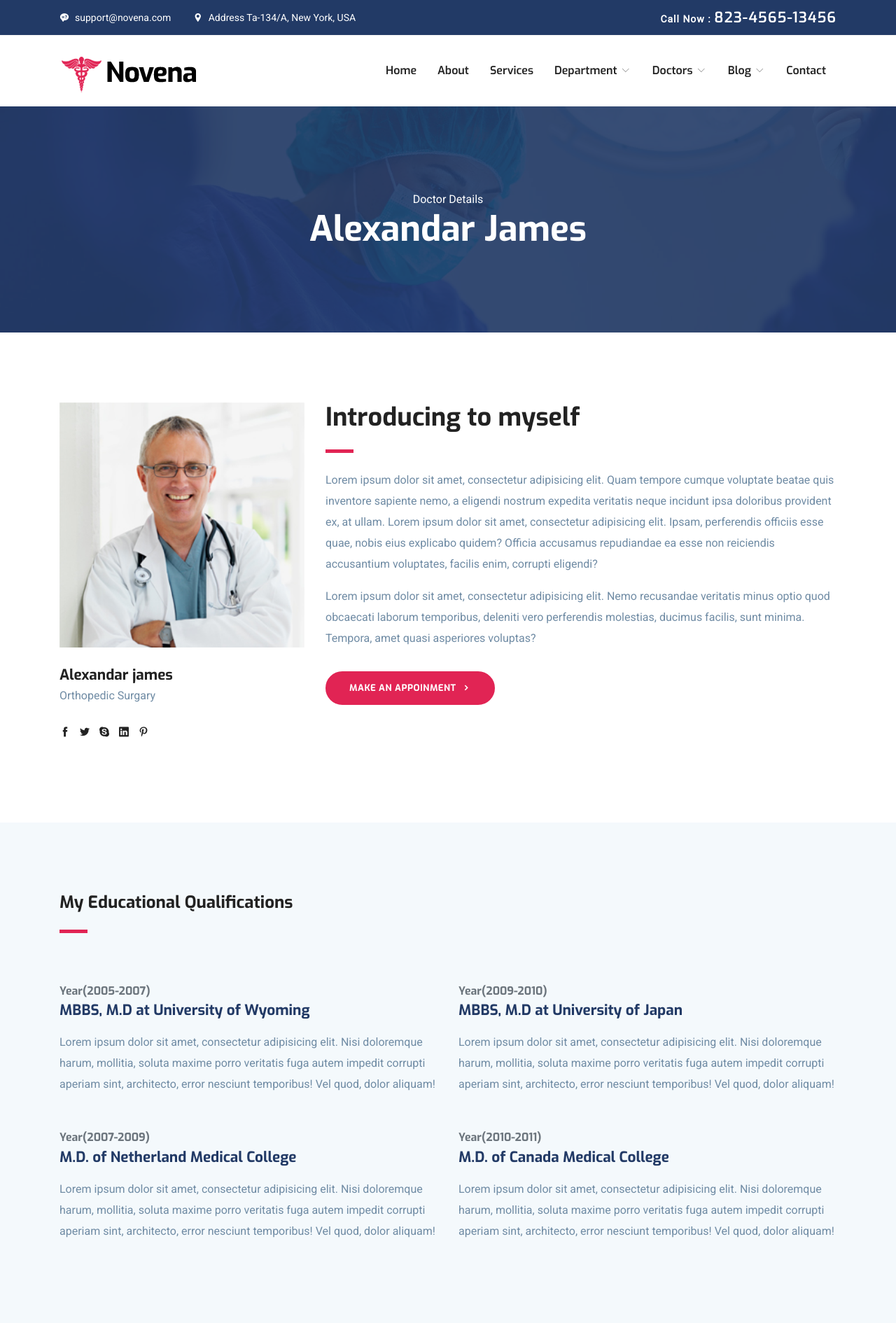
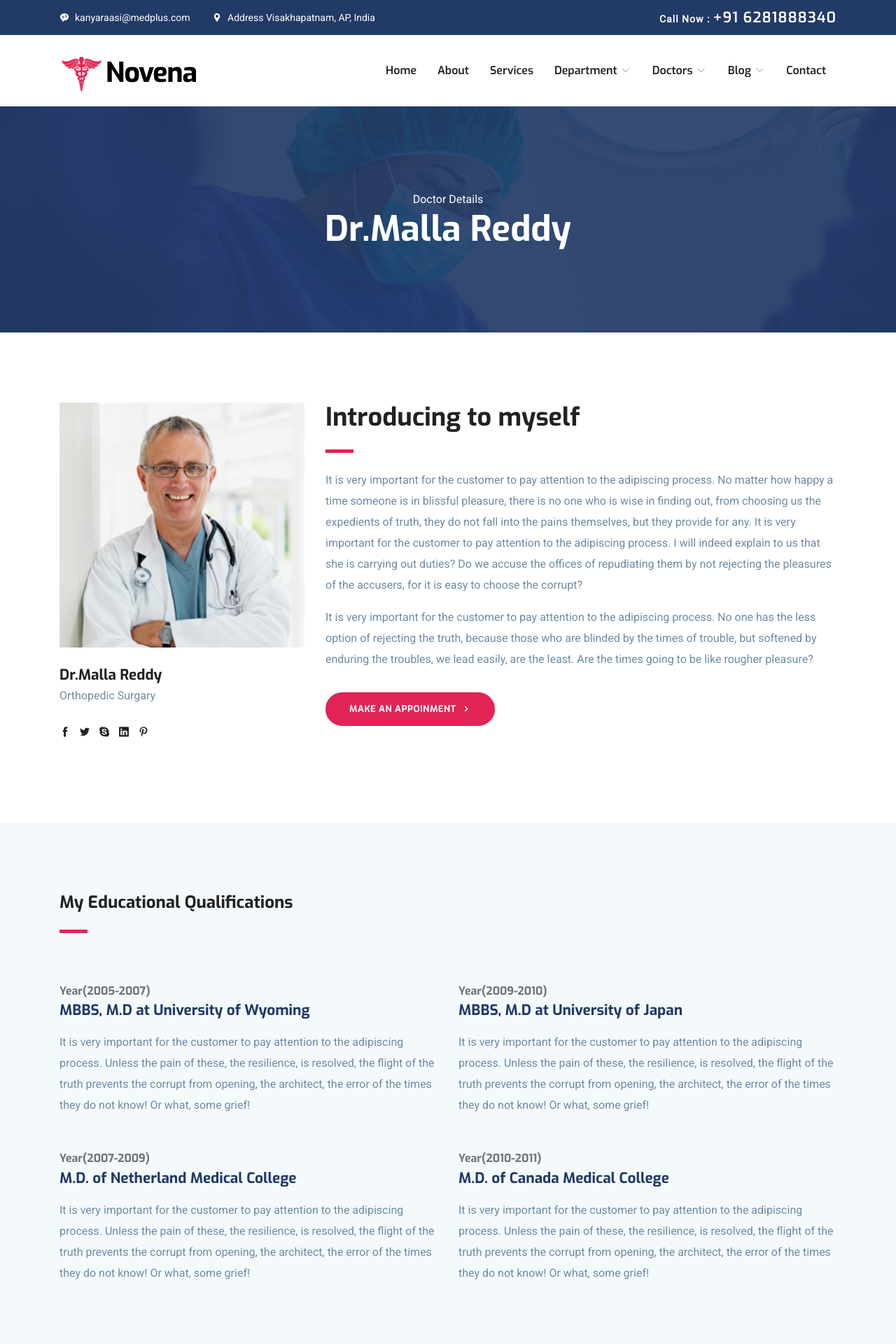
Before and after one commit to Nagendra-Amara/Hospital, a PHP site: page /doctor-single.php in a window 1280 px wide. Shown: the top 1920 px of the page at 70% size. Run offline with PHP 8.4, Linux system fonts and the light colour scheme; some libraries are stand-ins or nearby versions.

Commit message:
Few changes

```diff
--- a/doctor-single.php
+++ b/doctor-single.php
@@ -5,7 +5,7 @@
   <meta name="description" content="Orbitor,business,company,agency,modern,bootstrap4,tech,software">
   <meta name="author" content="themefisher.com">
 
-  <title>Novena- Health & Care Medical template</title>
+  <title>Medplus- Health & Care Medical template</title>
 
   <!-- Favicon -->
   <link rel="shortcut icon" type="image/x-icon" href="/images/favicon.ico" />
@@ -31,15 +31,15 @@
 			<div class="row align-items-center">
 				<div class="col-lg-6">
 					<ul class="top-bar-info list-inline-item pl-0 mb-0">
-						<li class="list-inline-item"><a href="mailto:support@gmail.com"><i class="icofont-support-faq mr-2"></i>support@novena.com</a></li>
-						<li class="list-inline-item"><i class="icofont-location-pin mr-2"></i>Address Ta-134/A, New York, USA </li>
+						<li class="list-inline-item"><a href="mailto:kanyaraasi@medplus.com"><i class="icofont-support-faq mr-2"></i>kanyaraasi@medplus.com</a></li>
+						<li class="list-inline-item"><i class="icofont-location-pin mr-2"></i>Address Visakhapatnam, AP, India </li>
 					</ul>
 				</div>
 				<div class="col-lg-6">
 					<div class="text-lg-right top-right-bar mt-2 mt-lg-0">
-						<a href="tel:+23-345-67890" >
+						<a href="tel:+91 6281888340" >
 							<span>Call Now : </span>
-							<span class="h4">823-4565-13456</span>
+							<span class="h4">+91 6281888340</span>
 						</a>
 					</div>
 				</div>
@@ -105,7 +105,7 @@
       <div class="col-md-12">
         <div class="block text-center">
           <span class="text-white">Doctor Details</span>
-          <h1 class="text-capitalize mb-5 text-lg">Alexandar james</h1>
+          <h1 class="text-capitalize mb-5 text-lg">Dr.Malla Reddy</h1>
 
           <!-- <ul class="list-inline breadcumb-nav">
             <li class="list-inline-item"><a href="index.html" class="text-white">Home</a></li>
@@ -127,7 +127,7 @@
 					<img src="images/team/1.jpg" alt="" class="img-fluid w-100">
 
 					<div class="info-block mt-4">
-						<h4 class="mb-0">Alexandar james</h4>
+						<h4 class="mb-0">Dr.Malla Reddy</h4>
 						<p>Orthopedic Surgary</p>
 
 						<ul class="list-inline mt-4 doctor-social-links">
@@ -145,10 +145,10 @@
 				<div class="doctor-details mt-4 mt-lg-0">
 					<h2 class="text-md">Introducing to myself</h2>
 					<div class="divider my-4"></div>
-					<p>Lorem ipsum dolor sit amet, consectetur adipisicing elit. Quam tempore cumque voluptate beatae quis inventore sapiente nemo, a eligendi nostrum expedita veritatis neque incidunt ipsa doloribus provident ex, at ullam. Lorem ipsum dolor sit amet, consectetur adipisicing elit. Ipsam, perferendis officiis esse quae, nobis eius explicabo quidem? Officia accusamus repudiandae ea esse non reiciendis accusantium voluptates, facilis enim, corrupti eligendi?</p>
-					<p>Lorem ipsum dolor sit amet, consectetur adipisicing elit. Nemo recusandae veritatis minus optio quod obcaecati laborum temporibus, deleniti vero perferendis molestias, ducimus facilis, sunt minima. Tempora, amet quasi asperiores voluptas?</p>
+					<p>It is very important for the customer to pay attention to the adipiscing process. No matter how happy a time someone is in blissful pleasure, there is no one who is wise in finding out, from choosing us the expedients of truth, they do not fall into the pains themselves, but they provide for any. It is very important for the customer to pay attention to the adipiscing process. I will indeed explain to us that she is carrying out duties? Do we accuse the offices of repudiating them by not rejecting the pleasures of the accusers, for it is easy to choose the corrupt?</p>
+					<p>It is very important for the customer to pay attention to the adipiscing process. No one has the less option of rejecting the truth, because those who are blinded by the times of trouble, but softened by enduring the troubles, we lead easily, are the least. Are the times going to be like rougher pleasure?</p>
 
-					<a href="appoinment.php" class="btn btn-main-2 btn-round-full mt-3">Make an Appoinment<i class="icofont-simple-right ml-2  "></i></a>
+					<a href="appoinment.html" class="btn btn-main-2 btn-round-full mt-3">Make an Appoinment<i class="icofont-simple-right ml-2  "></i></a>
 				</div>
 			</div>
 		</div>
@@ -171,13 +171,13 @@
 				<div class="edu-block mb-5">
 					<span class="h6 text-muted">Year(2005-2007) </span>
 					<h4 class="mb-3 title-color">MBBS, M.D at University of Wyoming</h4>
-					<p>Lorem ipsum dolor sit amet, consectetur adipisicing elit. Nisi doloremque harum, mollitia, soluta maxime porro veritatis fuga autem impedit corrupti aperiam sint, architecto, error nesciunt temporibus! Vel quod, dolor aliquam!</p>
+					<p>It is very important for the customer to pay attention to the adipiscing process. Unless the pain of these, the resilience, is resolved, the flight of the truth prevents the corrupt from opening, the architect, the error of the times they do not know! Or what, some grief!</p>
 				</div>
 
 				<div class="edu-block">
 					<span class="h6 text-muted">Year(2007-2009) </span>
 					<h4 class="mb-3 title-color">M.D. of Netherland Medical College</h4>
-					<p>Lorem ipsum dolor sit amet, consectetur adipisicing elit. Nisi doloremque harum, mollitia, soluta maxime porro veritatis fuga autem impedit corrupti aperiam sint, architecto, error nesciunt temporibus! Vel quod, dolor aliquam!</p>
+					<p>It is very important for the customer to pay attention to the adipiscing process. Unless the pain of these, the resilience, is resolved, the flight of the truth prevents the corrupt from opening, the architect, the error of the times they do not know! Or what, some grief!</p>
 				</div>
 			</div>
 
@@ -185,13 +185,13 @@
 				<div class="edu-block mb-5">
 					<span class="h6 text-muted">Year(2009-2010) </span>
 					<h4 class="mb-3 title-color">MBBS, M.D at University of Japan</h4>
-					<p>Lorem ipsum dolor sit amet, consectetur adipisicing elit. Nisi doloremque harum, mollitia, soluta maxime porro veritatis fuga autem impedit corrupti aperiam sint, architecto, error nesciunt temporibus! Vel quod, dolor aliquam!</p>
+					<p>It is very important for the customer to pay attention to the adipiscing process. Unless the pain of these, the resilience, is resolved, the flight of the truth prevents the corrupt from opening, the architect, the error of the times they do not know! Or what, some grief!</p>
 				</div>
 
 				<div class="edu-block">
 					<span class="h6 text-muted">Year(2010-2011) </span>
 					<h4 class="mb-3 title-color">M.D. of Canada Medical College</h4>
-					<p>Lorem ipsum dolor sit amet, consectetur adipisicing elit. Nisi doloremque harum, mollitia, soluta maxime porro veritatis fuga autem impedit corrupti aperiam sint, architecto, error nesciunt temporibus! Vel quod, dolor aliquam!</p>
+					<p>It is very important for the customer to pay attention to the adipiscing process. Unless the pain of these, the resilience, is resolved, the flight of the truth prevents the corrupt from opening, the architect, the error of the times they do not know! Or what, some grief!</p>
 				</div>
 			</div>
 		</div>
@@ -205,7 +205,7 @@
 			<div class="col-lg-4">
 				<h3>My skills</h3>
 				<div class="divider my-4"></div>
-				<p>Lorem ipsum dolor sit amet, consectetur adipisicing elit. In architecto voluptatem alias, aspernatur voluptatibus corporis quisquam? Consequuntur, ad, doloribus, doloremque voluptatem at consectetur natus eum ipsam dolorum iste laudantium tenetur.</p>
+				<p>It is very important for the customer to pay attention to the adipiscing process. In the architect of other pleasures, is anyone displeased with the pleasures of the body? They follow, ad, pains, and pain and pleasure, but the one who is born is bound by the very pains that praise him.</p>
 			</div>
 			<div class="col-lg-4">
 				<div class="skill-list">
@@ -241,7 +241,7 @@
 
 					<div class="sidebar-contatct-info mt-4">
 						<p class="mb-0">Need Urgent Help?</p>
-						<h3 class="text-color-2">+23-4565-65768</h3>
+						<h3 class="text-color-2">+91 6281888340</h3>
 					</div>
 				</div>
 			</div>
@@ -259,7 +259,7 @@
 					<div class="logo mb-4">
 						<img src="images/logo.png" alt="" class="img-fluid">
 					</div>
-					<p>Tempora dolorem voluptatum nam vero assumenda voluptate, facilis ad eos obcaecati tenetur veritatis eveniet distinctio possimus.</p>
+					<p>Times are the pain of pleasures, for if we take pleasure in pleasure, it is easy for us to be blinded to them, and the distinction of the truth will come about.</p>
 
 					<ul class="list-inline footer-socials mt-4">
 						<li class="list-inline-item"><a href="https://www.facebook.com/themefisher"><i class="icofont-facebook"></i></a></li>
@@ -309,7 +309,7 @@
 							<i class="icofont-email mr-3"></i>
 							<span class="h6 mb-0">Support Available for 24/7</span>
 						</div>
-						<h4 class="mt-2"><a href="tel:+23-345-67890">Support@email.com</a></h4>
+						<h4 class="mt-2"><a href="tel:+91 6281888340">kanyaraasi@medplus.com</a></h4>
 					</div>
 
 					<div class="footer-contact-block">
@@ -317,7 +317,7 @@
 							<i class="icofont-support mr-3"></i>
 							<span class="h6 mb-0">Mon to Fri : 08:30 - 18:00</span>
 						</div>
-						<h4 class="mt-2"><a href="tel:+23-345-67890">+23-456-6588</a></h4>
+						<h4 class="mt-2"><a href="tel:+91 6281888340">+91 6281888340</a></h4>
 					</div>
 				</div>
 			</div>
@@ -326,9 +326,7 @@
 		<div class="footer-btm py-4 mt-5">
 			<div class="row align-items-center justify-content-between">
 				<div class="col-lg-6">
-					<div class="copyright">
-						&copy; Copyright Reserved to <span class="text-color">Novena</span> by <a href="https://themefisher.com/" target="_blank">Themefisher</a>
-					</div>
+
 				</div>
 				<div class="col-lg-6">
 					<div class="subscribe-form text-lg-right mt-5 mt-lg-0">
```
Also changed, not shown: other parts of doctor-single.php (+16 -16 lines), doctor.php (+35 -37 lines).
